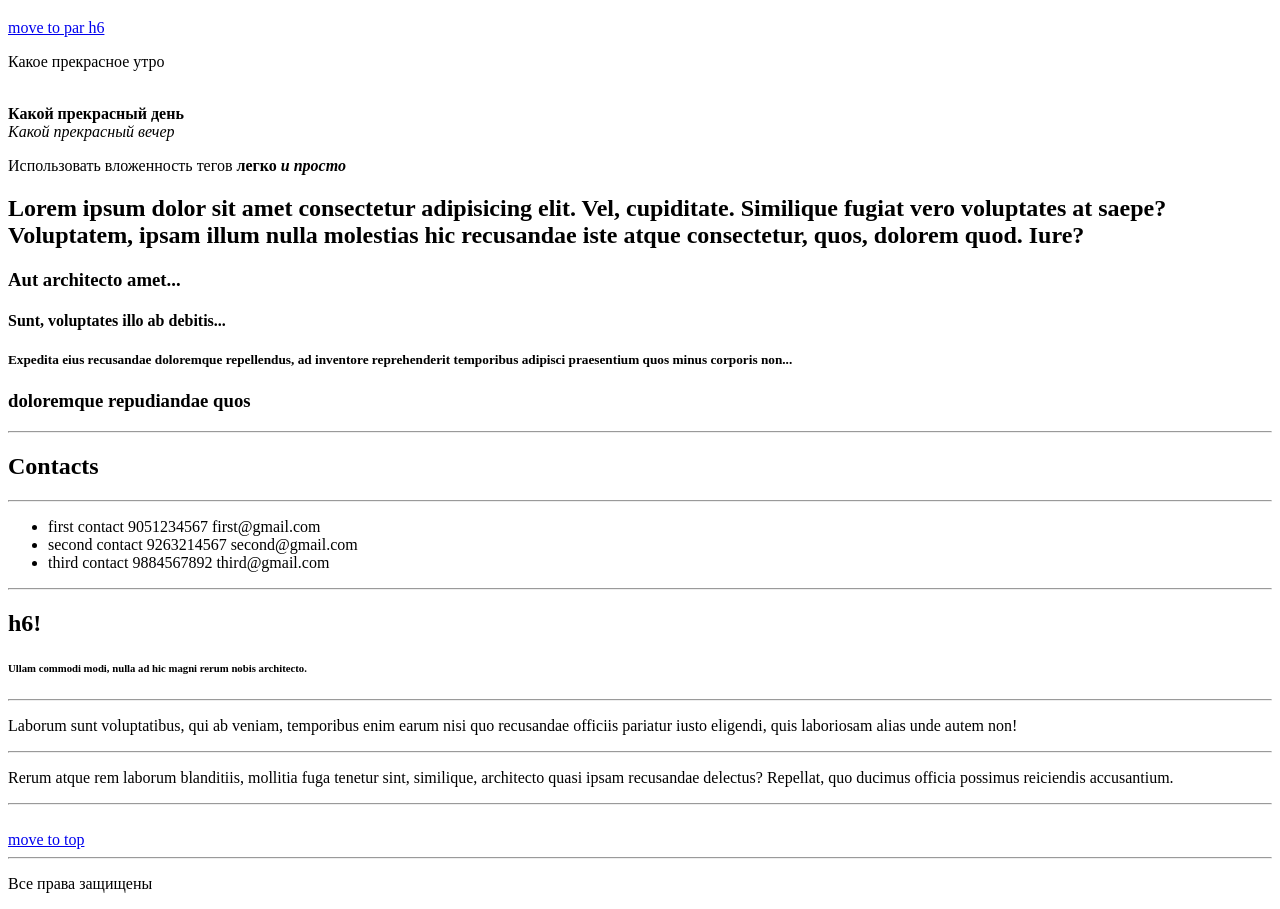
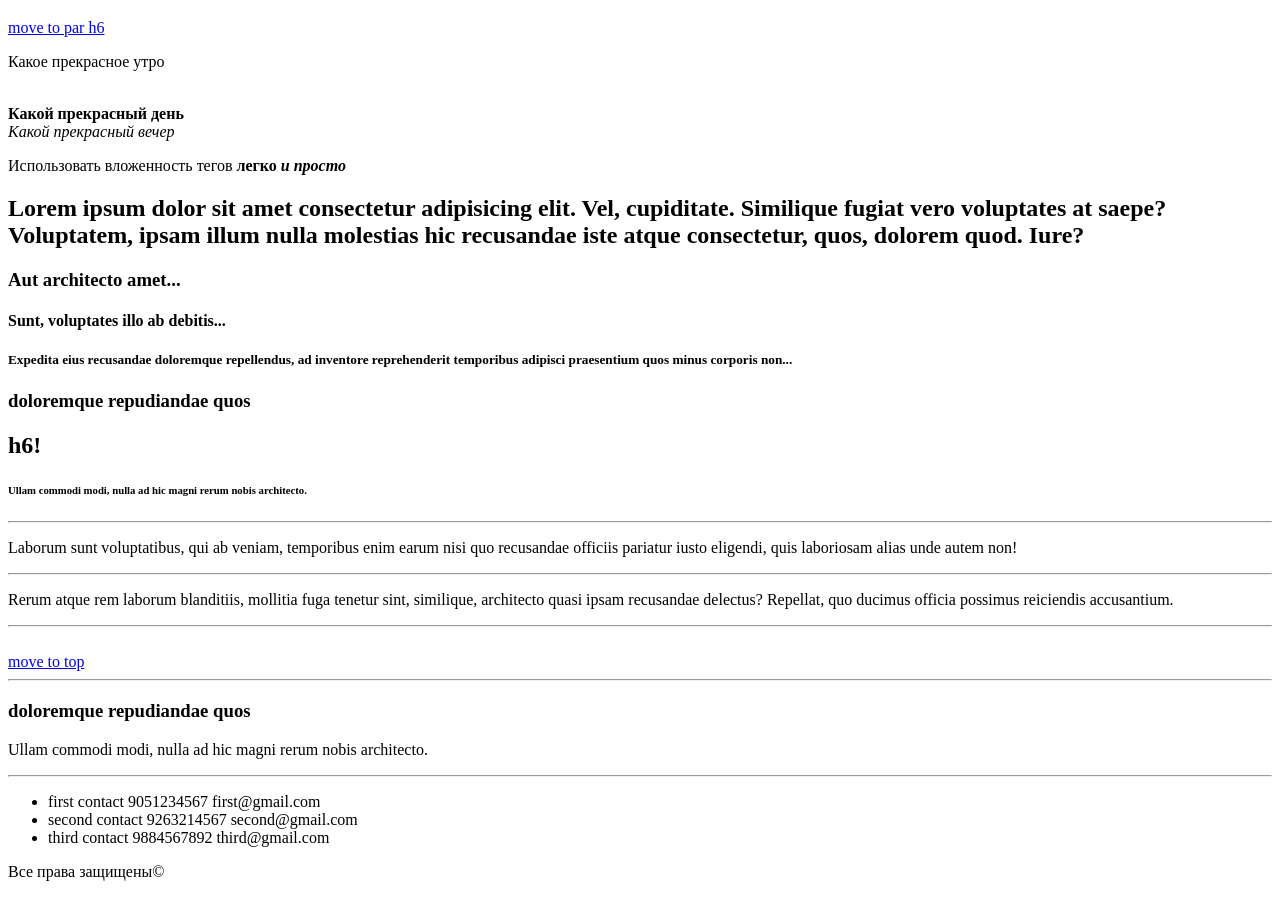
Before and after one commit to Vint78912131/HW_GB_HHTML_CSS, a plain HTML site: page index.html in a window 1280 px wide. Shown: the part 105-1014 px from the top of the page. Drawn offline with Linux system fonts and the light colour scheme.

Commit message:
commit_16.05.2022

```diff
--- a/index.html
+++ b/index.html
@@ -47,15 +47,6 @@
     <h3>
         doloremque repudiandae quos
     </h3>
-    <hr>
-    <h2>Contacts</h2>
-    <hr>
-    <ul>
-        <li>first contact 9051234567 first@gmail.com</li>
-        <li>second contact 9263214567 second@gmail.com</li>
-        <li>third contact 9884567892 third@gmail.com</li>
-    </ul>
-    <hr>
     <a name="ph6">
     <p>
         <h2>h6!</h2>
@@ -77,8 +68,20 @@
     <a href="#top">move to top</a>
     <br>
     <hr>
+    <h3>
+        doloremque repudiandae quos
+    </h3>
     <p>
-        Все права защищены
+        Ullam commodi modi, nulla ad hic magni rerum nobis architecto.
+    </p>
+    <hr>
+    <ul>
+        <li>first contact 9051234567 first@gmail.com</li>
+        <li>second contact 9263214567 second@gmail.com</li>
+        <li>third contact 9884567892 third@gmail.com</li>
+    </ul>
+    <p>
+        Все права защищены&copy;
     </p>
 </body>
 </html>
```
